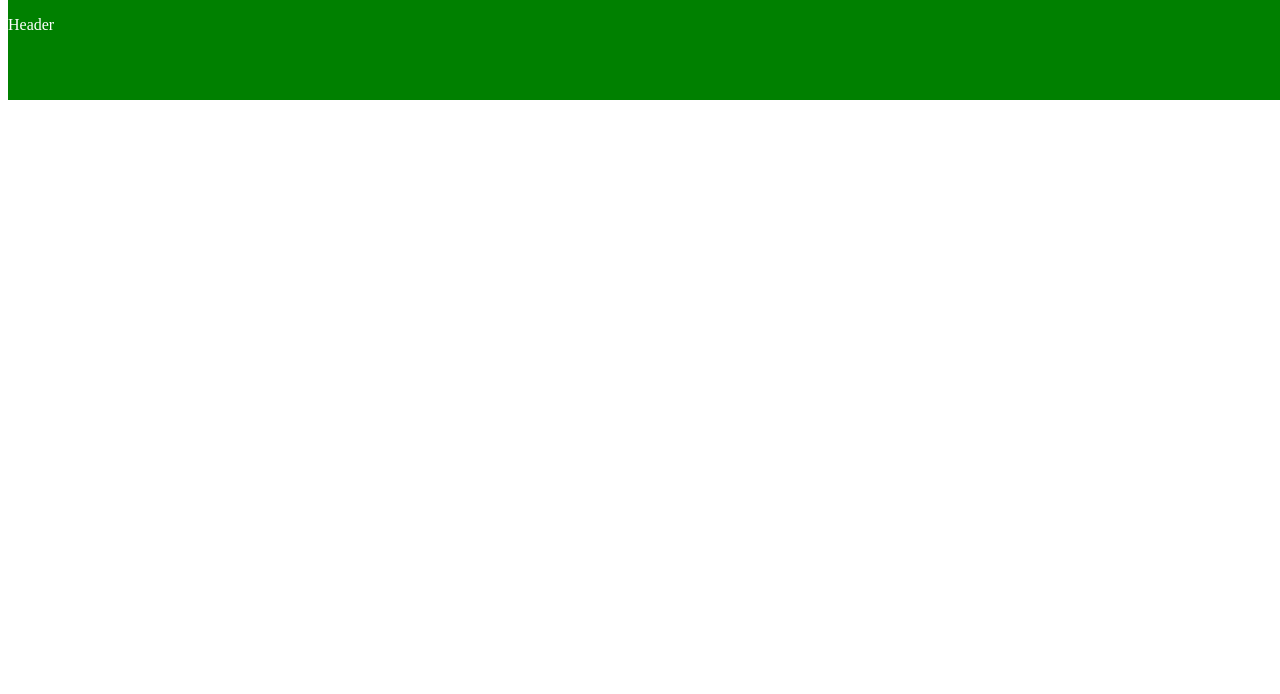
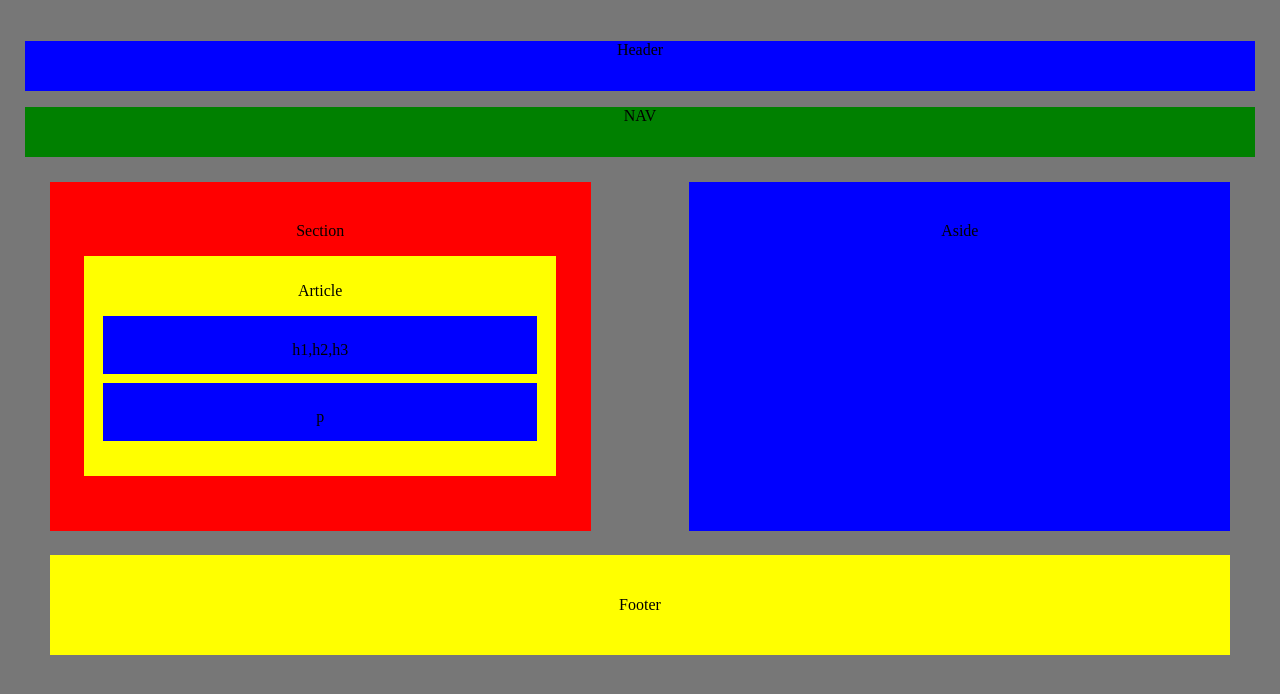
Before and after one commit to mtholla/HW-Wireframe, a plain HTML site: page index.html in a window 1280 px wide. Drawn offline with Linux system fonts and the light colour scheme.

Commit message:
first cut

```diff
--- a/index.html
+++ b/index.html
@@ -13,13 +13,35 @@
 		<link rel="stylesheet" href="style.css">
 	</head>
 	<body>
-	<div id="container">
-		<div id="content">
-		<p>Content</p>
-		</div>
-		<div id="header">
-		<p>Header</p>
-		</div>
-	</div>
-	</body>
+
+		<header>
+			<p>Header</p>
+		</header>
+
+		<nav>
+			<p>NAV</p>
+		</nav>
+
+		<section>
+			<p>Section</p>
+			<article>
+				<p>Article</p>
+				<div id=h1h2h3>
+					<p>h1,h2,h3</p>
+				</div>
+
+				<div id=p>
+					<p>p</p>
+				</div>
+			</article>
+		</section>
+
+		<aside>
+			<p>Aside</p>
+		</aside>
+
+		<footer>
+			<p>Footer</p>
+		</footer>
+	<body>
 </html>
--- a/style.css
+++ b/style.css
@@ -5,25 +5,71 @@
 /*	HISTORY:												*/
 /*		Date:									By 			*/
 /*		08/21/16	Initial design & coding 	M.T.Holland	*/
-/*															*/
-div#container {
-	width: 100%;
-	margin: 20px auto;
-	background: #FFFFFF;
-	padding: 0px;
+
+body {
+	border:10px;
+	background: #777;
+	padding: 10px;
+	margin:15px;
+	}
+
+header {
+	height: 50px;
+	background:blue;
+}
+nav {
+	height: 50px;
+	background:green;
+}
+section {
+	padding: 2%;
+	margin:2%;
+	border:2%;
+	float: left;
+	height: 300px;
+	width: 40%;
+	background:red;
+}
+article {
+	padding: 2%;
+	margin:2%;
+	border:2%;
+	height: 200px;
+	background:yellow;
+}
+div#h1h2h3 {
+	padding: 2%;
+	margin:2%;
+	border:2%;
+	height:40px;
+	background:blue;
+}
+div#p {
+	padding: 2%;
+	margin:2%;
+	border:2%;
+	height:40px;
+	background:blue;
+}
+p {
+	text-align: center;
 }
 
-div#content {
-	width: 800px;
-	padding-top: 100px
+aside {
+	padding: 2%;
+	margin:2%;
+	border:2%;
+	float: right;
+	height: 300px;
+	width: 40%;
+	background:blue;
+}
+
+footer {
+	padding: 2%;
+	margin:2%;
+	border:2%;
+	clear:both;
+	height: 50px;
 	background:yellow;
 }
-
-div#header {
-	width: 100%;
-	height: 100px;
-	background: green;
-	color:white;
-	position: absolute;
-	top: 0px;
-}
```
Also changed, not shown: 1 other file.
